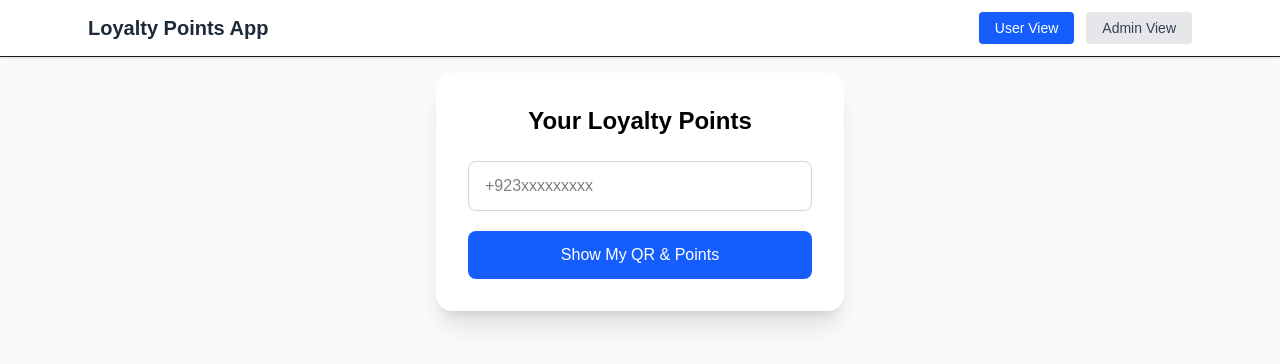
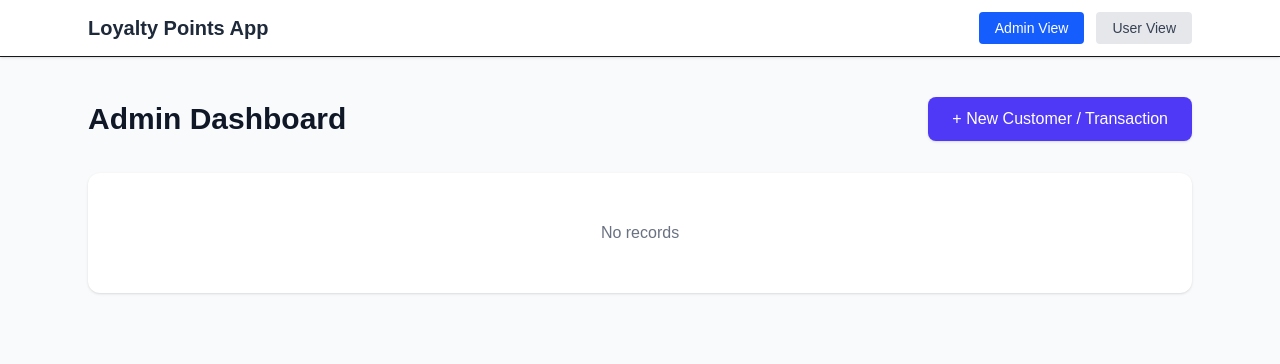
Before and after one commit to FaisalSagheer/qrcode, a Next.js app: page / in a window 1280 px wide. Shown: the top 364 px of the page. Built offline with nearby package versions, Linux system fonts and the light colour scheme.

Commit message:
final version

```diff
--- a/app/page.js
+++ b/app/page.js
@@ -3,7 +3,7 @@ import React, { useState, useEffect } from 'react';
 import QRCode from "react-qr-code";
 
 export default function LoyaltyApp() {
-  const [role, setRole] = useState('user');
+  const [role, setRole] = useState('admin');
   const [records, setRecords] = useState([]);
 
   // Transaction modal (Add / Subtract)
@@ -146,11 +146,11 @@ export default function LoyaltyApp() {
         <div className="max-w-6xl mx-auto px-6 py-3 flex justify-between items-center">
           <h1 className="text-xl font-bold text-gray-800">Loyalty Points App</h1>
           <div className="flex gap-3">
+            <button onClick={() => setRole('admin')} className={`px-4 py-1.5 rounded text-sm font-medium transition ${role === 'admin' ? 'bg-blue-600 text-white' : 'bg-gray-200 text-gray-700 hover:bg-gray-300'}`}>
+              Admin View
+            </button>
             <button onClick={() => setRole('user')} className={`px-4 py-1.5 rounded text-sm font-medium transition ${role === 'user' ? 'bg-blue-600 text-white' : 'bg-gray-200 text-gray-700 hover:bg-gray-300'}`}>
               User View
-            </button>
-            <button onClick={() => setRole('admin')} className={`px-4 py-1.5 rounded text-sm font-medium transition ${role === 'admin' ? 'bg-blue-600 text-white' : 'bg-gray-200 text-gray-700 hover:bg-gray-300'}`}>
-              Admin View
             </button>
           </div>
         </div>
```
